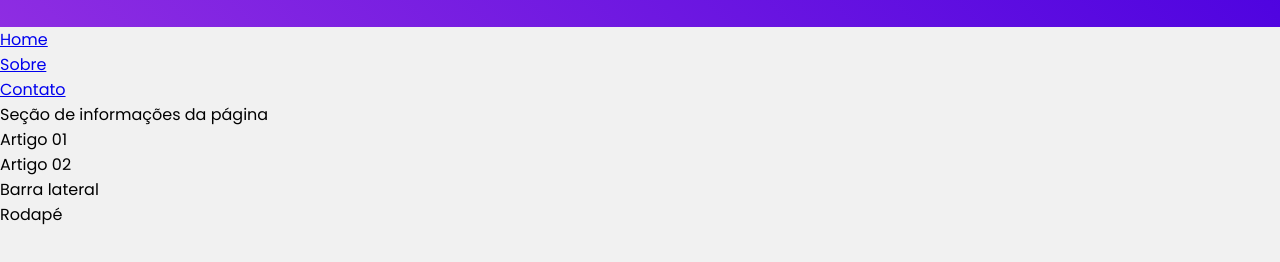
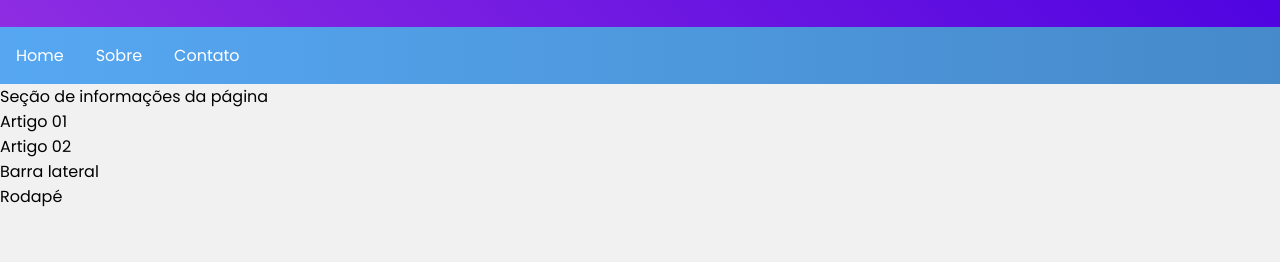
Before and after one commit to holivei531/devPadawan-Cursos, a plain HTML site: page index.html in a window 1280 px wide. Shown: the part 108-370 px from the top of the page. Drawn offline with Linux system fonts and the light colour scheme.

Commit message:
stylizing navigation bar

```diff
--- a/style.css
+++ b/style.css
@@ -24,3 +24,27 @@ header h1 {
     font-size: 50px;
     color: #fff;
 }
+
+/* Estilizando barra de navegação */
+nav ul {
+    list-style: none;
+    background: linear-gradient(to right, #56a7f2, #468aca);
+    overflow: hidden;
+}
+
+nav li {
+    float: left;
+}
+
+nav a {
+    display: block;
+    padding: 16px;
+
+    text-decoration: none;
+    color: #fff;
+}
+
+nav a:hover {
+    background: #f1f1f1;
+    color: #56a7f2;
+}
```
